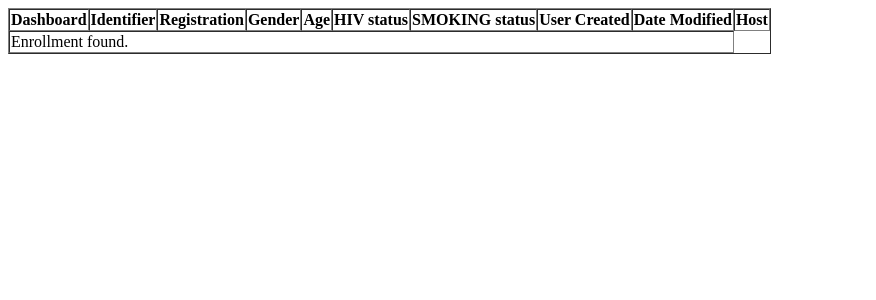
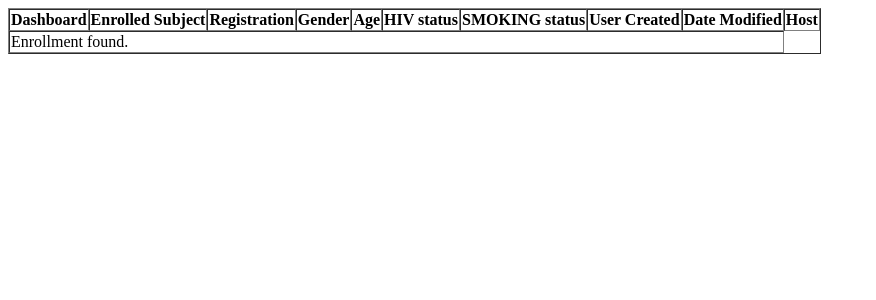
Before and after one commit to botswana-harvard/bhp065_project, a Django app: template bhp065/apps/hnscc_subject/templates/enrollment_include.html in a window 1280 px wide. Shown: the top 300 px of the page, without its empty margins (0-876 px from the left). Run offline with Django 3.2, Linux system fonts and the light colour scheme; the template is opened without the code that fills it, so the values that code supplies are empty.

Commit message:
template

```diff
--- a/bhp065/apps/hnscc_subject/templates/enrollment_include.html
+++ b/bhp065/apps/hnscc_subject/templates/enrollment_include.html
@@ -4,7 +4,7 @@
         <thead>
             <tr>
         <th>Dashboard</th>
-        <th>Identifier</th>
+        <th>Enrolled Subject</th>
         <th>Registration</th>
         <th>Gender</th>
         <th>Age</th>
@@ -17,10 +17,10 @@
 
         <tbody>
         {% for enrollment in search_result.object_list %}
-            {% if enrollment.subject_identifier %}
+            {% if enrollment.registered_subject %}
                 <tr class="{% cycle 'row1' 'row2' %}">
                 <td><A href="{% url 'hnscc_dashboard_url' dashboard_type='subject' dashboard_model='enrollment' dashboard_id=enrollment.pk show='appointments' %}">{{enrollment.subject_identifier}}</A></td>
-                <td>{{ enrollment.subject_identifier}}</td>
+                <td>{{ enrollment.registered_subject}}</td>
                 <td>{{ enrollment.report_datetime|date:'Y-m-d H:i' }}</td>
                 <td>{{ enrollment.gender }}</td>
                 <td>{{ enrollment.age }}</td>
```
